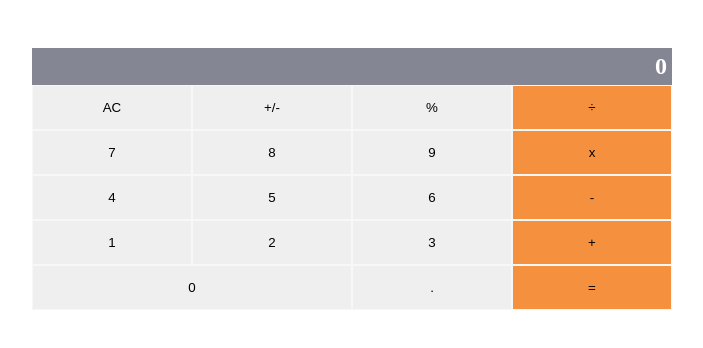
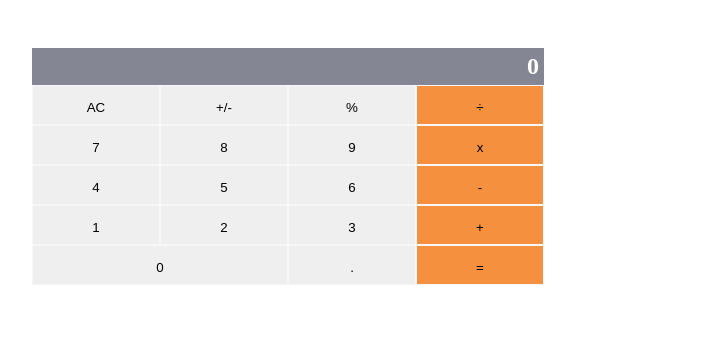
Before and after one commit to bronnie313/Math-magician, a React (Create React App) app: page / in a window 1280 px wide. Shown: the top 348 px of the page, without its empty margins (16-719 px from the left). Built offline with nearby package versions, Linux system fonts and the light colour scheme.

Commit message:
fix browser errors

```diff
--- a/src/index.css
+++ b/src/index.css
@@ -10,13 +10,14 @@
 }
 
 section {
-  width: 50%;
+  width: 40%;
   margin: 3rem;
 }
 
 .keys input {
   border: 0.5px solid hsl(210deg 12.5% 96.86%);
   padding: 14px;
+  height: 40px;
 }
 
 .lastColumn {
```
